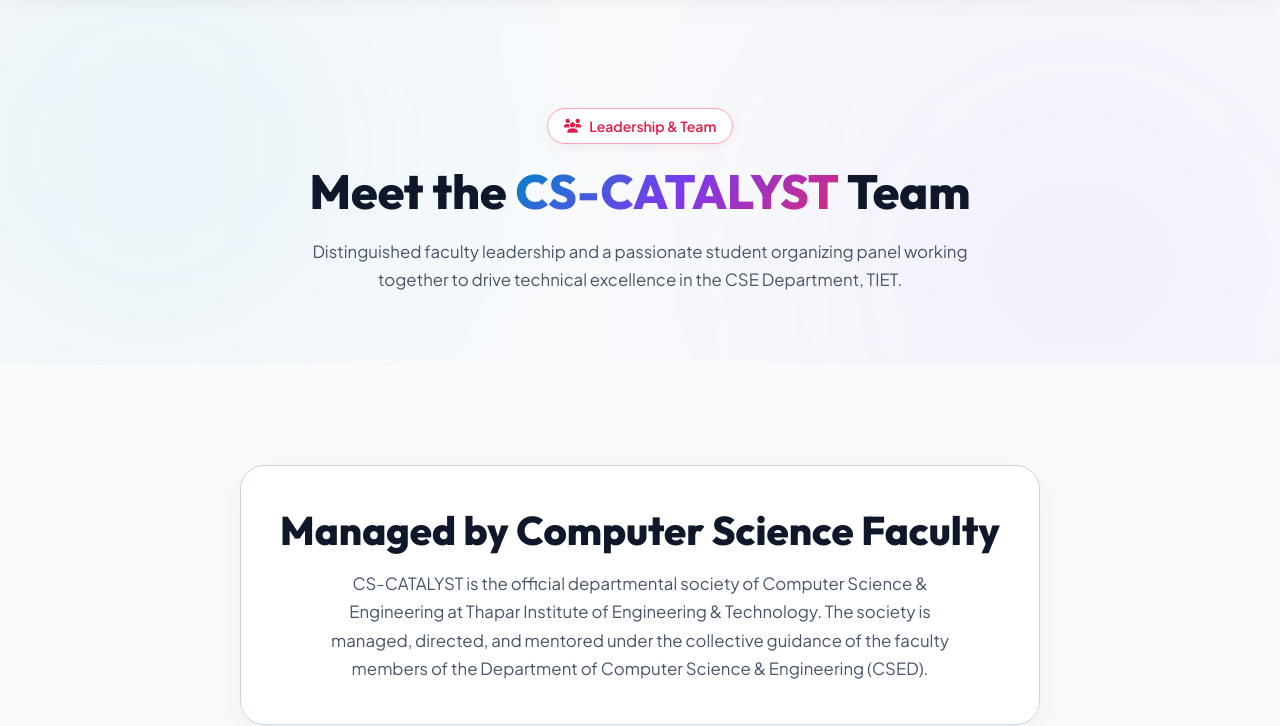
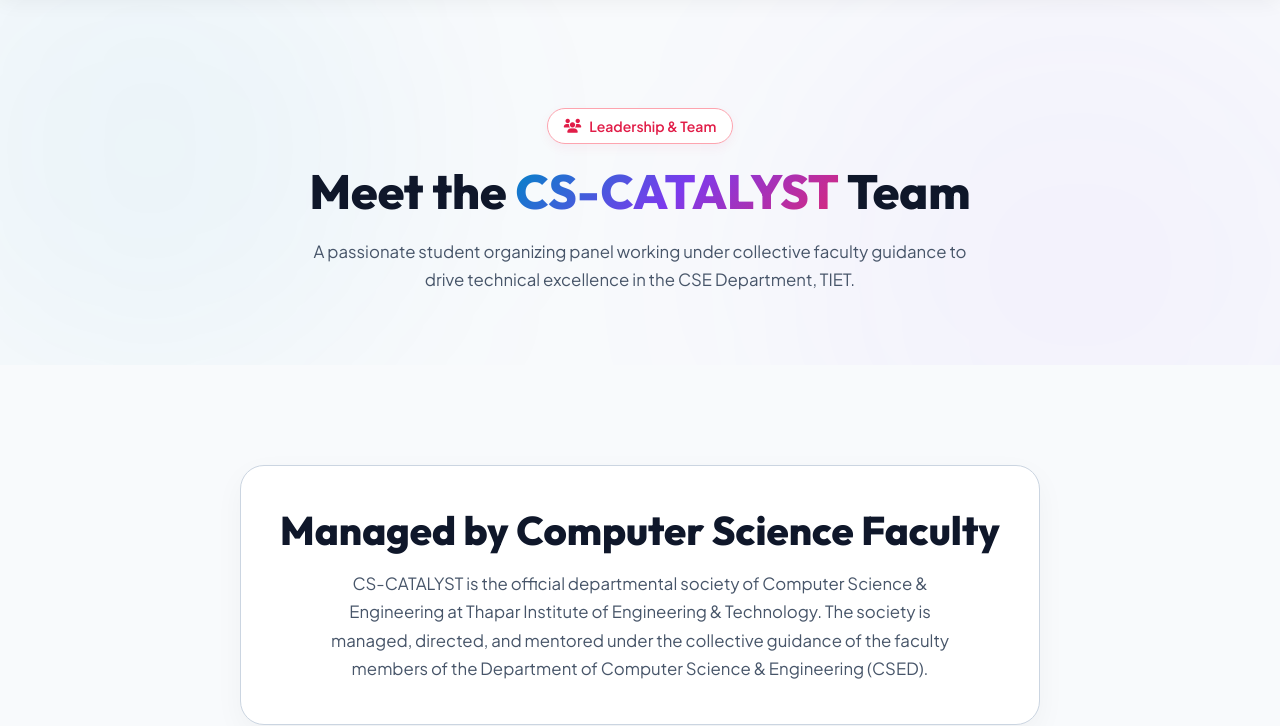
Before and after one commit to raghavkjlp/Thapar, a plain HTML site: page team.html in a window 1280 px wide. Shown: the part 83-809 px from the top of the page. Drawn offline with Linux system fonts and the light colour scheme.

Commit message:
Remove faculty leadership section and references

```diff
--- a/team.html
+++ b/team.html
@@ -5,7 +5,7 @@
   <meta charset="UTF-8">
   <meta name="viewport" content="width=device-width, initial-scale=1.0">
   <meta name="description"
-    content="CS-CATALYST Society Team — Meet the Faculty Leadership including Prof. Neeraj Kumar (HOD, CSE), Dr. Seema Bawa (Professor, CSE), and Dr. Sandeep Verma (Assistant Professor, CS-CATALYST Coordinator) and the student organizing panel.">
+    content="CS-CATALYST Society Team — Meet the student organizing panel working together to drive technical excellence in the CSE Department, TIET.">
   <title>Team | CS-CATALYST Society — CSE TIET</title>
   <link rel="preconnect" href="https://fonts.googleapis.com">
   <link rel="preconnect" href="https://fonts.gstatic.com" crossorigin>
@@ -49,8 +49,7 @@
     <div class="container page-hero-container">
       <div class="page-hero-badge"><i class="fa-solid fa-users"></i> Leadership &amp; Team</div>
       <h1 class="page-hero-title">Meet the <span class="gradient-text">CS-CATALYST</span> Team</h1>
-      <p class="page-hero-sub">Distinguished faculty leadership and a passionate student organizing panel working
-        together to drive technical excellence in the CSE Department, TIET.</p>
+      <p class="page-hero-sub">A passionate student organizing panel working under collective faculty guidance to drive technical excellence in the CSE Department, TIET.</p>
     </div>
   </section>
 
```
Also changed, not shown: index.html (+2 -4 lines).
